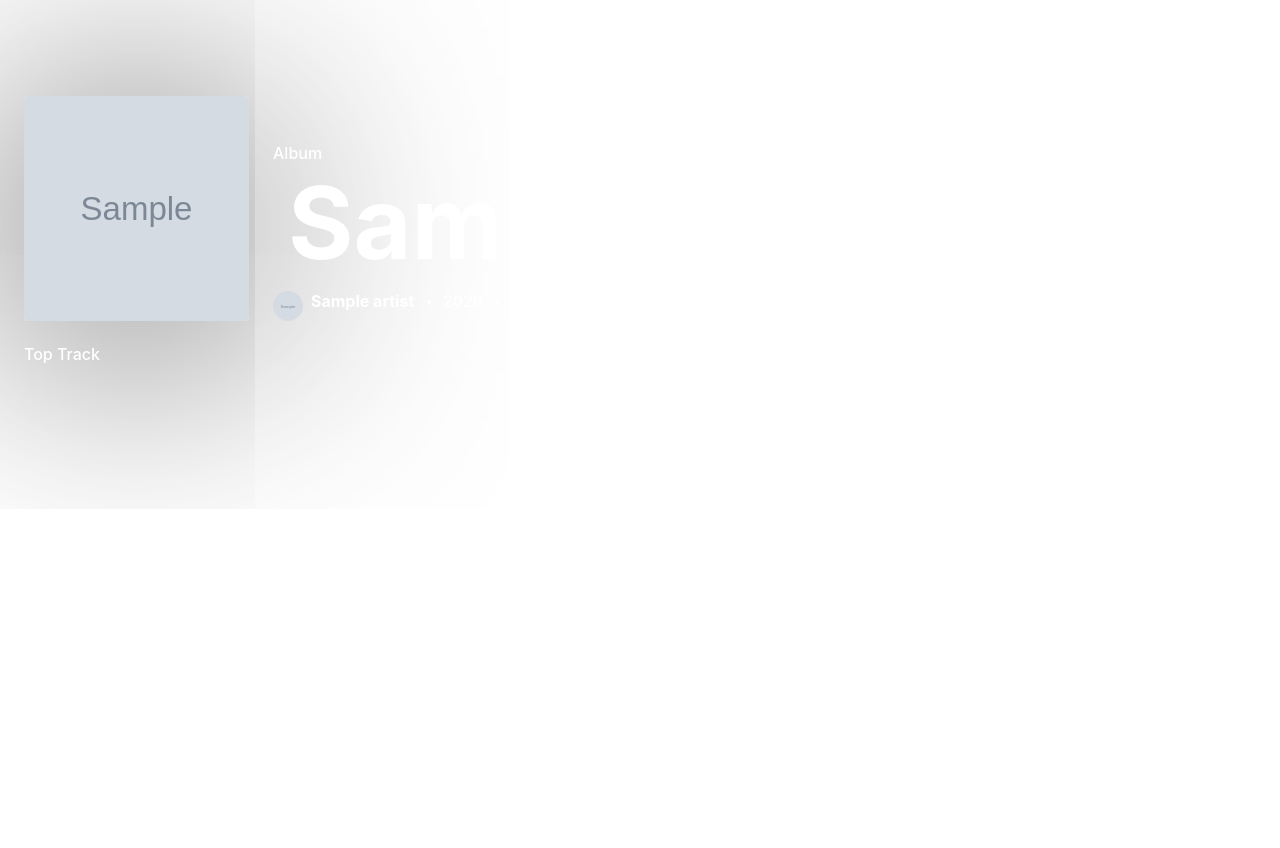
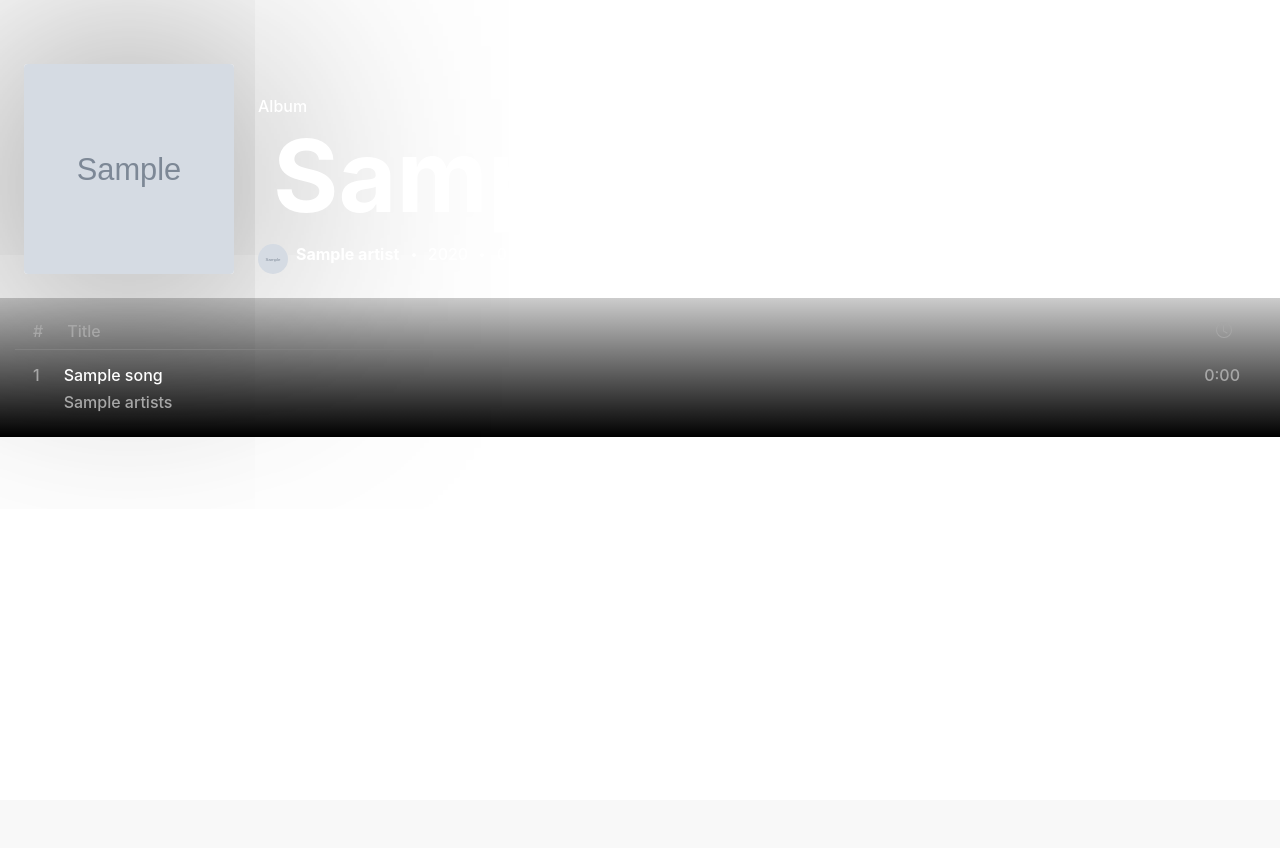
Before and after one commit to ashaps03/TicketMasterSite, a Django app: template templates/spotify.html in a window 1280 px wide. After the commit the page ends 437 px from the top, so only its background shows below. Run offline with Django 4.2, Linux system fonts and the light colour scheme; the template is opened without the code that fills it: most values are stand-ins (such as "Sample title", 1, 10 or a date in 2020); grey boxes marked "Sample" are stand-in pictures; some libraries are stand-ins or nearby versions.

Commit message:
add: Implemented a new row for album info and implement functions for displaying song track lengths

```diff
--- a/templates/spotify.html
+++ b/templates/spotify.html
@@ -13,7 +13,7 @@
         /* display: flex; */
         /* justify-content: center; */
         /* align-items: center; */
-         height: 100vh; */ /* Set the height of the body to full viewport height
+dis         height: auto; */ /* Set the height of the body to full viewport height
             margin: 0; /* Remove default margin */
             padding: 0;
 
@@ -57,16 +57,44 @@
         }
 
 
+        .hr-style {
+            width: calc(100% - 60px); /* Adjusted width */
+            border: none;
+            border-top: 1px solid;
+            margin-left: 30px;
+            margin-top: 0px;
+            border-color: gray;
+        }
+
+        .transparentOverlay {
+            background: linear-gradient(to bottom, rgba(0, 0, 0, 0.2), black);
+            height: auto;
+        }
+
+        .grayTextColor{
+            color: #a7a7a7;
+        }
+
+        .mr-2-5 {
+            margin-right: 2.5rem;
+        }
+
+        .rowHover:hover {
+            background-color: gray;
+        }
+
+
+
+
     </style>
 </head>
 {% for artist in data %}
 
 <body id="body" data-album-image="{{ artist.recent_album_image }}">
-    <div class="container ml-4 mt-5">
-        <div class="row align-items-start mt-5">
+    <div class="container ml-4 mt-3 mb-4">
+        <div class="row align-items-start mt-3">
             <div class="col-xs-6 text-left ">
-                <!-- Add shadow class to the image -->
-                <img src="{{ artist.recent_album_image }}" alt="album image" width="225" height="225" class="custom-shadow rounded mt-5">
+                <img src="{{ artist.recent_album_image }}" alt="album image" width="210" height="210" class="custom-shadow rounded mt-5">
             </div>
             <div class="col-xs-6 text-left mt-auto ml-4 ">
                 <h6 class="text-left text-white p-0 mb-0">Album</h6>
@@ -79,7 +107,7 @@
                             <path d="M8 9.5a1.5 1.5 0 1 0 0-3 1.5 1.5 0 0 0 0 3"/>
                         </svg>
                         {{ artist.recent_album_release_year }}  <!-- Album release year -->
-                        <svg xmlns="http://www.w3.org/2000/svg" width="20" height="20" fill="currentColor" class="bi bi-dot align-middle" viewBox="0 0 16 16">
+                        <svg xmlns="http://www.w3.org/2000/svg" width="20" height="20" fill="currentColor" class="bi bi-dot align-middle " viewBox="0 0 16 16">
                             <path d="M8 9.5a1.5 1.5 0 1 0 0-3 1.5 1.5 0 0 0 0 3"/>
                         </svg>
                         <span id="album-duration">{{ artist.recent_album_duration }}</span> <!-- Album total duration -->
@@ -87,12 +115,44 @@
                 </div>
             </div>
         </div>
-        <div class="row align-items-start">
-            <div class="col-xs-6 text-left mt-4">
-                <h6 class="text-left text-white p-0 mb-0">Top Track</h6>
-                <h1 class="text-white" >
-                </div>
     </div>
+
+    <div class="row transparentOverlay">
+        <div class="col-xs-12 text-left mt-4 ml-5 mb-0">
+            <h6 class="text-left  p-0 grayTextColor">#</h6>
+        </div>
+        <div class="col-xs-12 text-left mt-4 mb-0">
+            <h6 class="text-left  p-0 ml-4 grayTextColor">Title</h6>
+        </div>
+        <div class="col d-flex justify-content-end mt-4 mr-5 mb-0">
+            <svg xmlns="http://www.w3.org/2000/svg" width="16" height="16" fill="#a7a7a7" class="bi bi-clock text-center" viewBox="0 0 16 16">
+                <path d="M8 3.5a.5.5 0 0 0-1 0V9a.5.5 0 0 0 .252.434l3.5 2a.5.5 0 0 0 .496-.868L8 8.71z"/>
+                <path d="M8 16A8 8 0 1 0 8 0a8 8 0 0 0 0 16m7-8A7 7 0 1 1 1 8a7 7 0 0 1 14 0"/>
+            </svg>
+        </div>
+        <hr class="hr-style">
+
+
+
+        {% for song in artist.recent_album_songs %}
+        <div class="row ml-0 w-100 mb-3 ">
+            <div class="col-xs-12 text-left ml-5 mb-0">
+                <h6 class="text-left p-0 grayTextColor">{{ forloop.counter }}</h6> <!-- Track number -->
+            </div>
+            <div class="col-xs-12 text-left mb-0">
+                <h6 class="text-left p-0 ml-4 text-white grayTextColor">{{ song.name }}</h6> <!-- name of track -->
+                <h6 class="text-left p-0 ml-4  grayTextColor"> {% if song.explicit %}E{% endif %}  {{ song.artists }}</h6> <!-- name of track -->
+
+            </div>
+            <div class="col d-flex justify-content-end mr-2-5 text-center">
+                <h6 class="p-0 grayTextColor  song-duration">{{ song.duration }}</h6> <!-- Track length -->
+            </div>
+        </div>
+        {% endfor %}
+
+
+    </div>
+
 
     <script>
         var albumImage = "{{ artist.recent_album_image }}";
@@ -105,11 +165,35 @@
 
         // Convert album duration from milliseconds to minutes and seconds
         var albumDuration = document.getElementById('album-duration');
-        var totalSeconds = parseInt(albumDuration.innerHTML);
-        var totalMinutes = totalSeconds / 1000 / 60;
-        var displayMinutes = Math.floor(totalMinutes);
-        var displaySeconds = Math.floor((totalMinutes - displayMinutes) * 60);
-        albumDuration.innerHTML = displayMinutes + ' min ' + displaySeconds + ' sec';
+        var totalMilliseconds = parseInt(albumDuration.innerHTML);
+        var totalSeconds = totalMilliseconds / 1000;
+        var totalMinutes = totalSeconds / 60;
+
+        var displayHours = Math.floor(totalMinutes / 60);
+        var remainingMinutes = Math.floor(totalMinutes % 60);
+        var displaySeconds = Math.floor(totalSeconds % 60);
+
+        if (displayHours > 0) {
+            albumDuration.innerHTML = displayHours + ' hr ' + remainingMinutes + ' min';
+        } else {
+            albumDuration.innerHTML = remainingMinutes + ' min ' + displaySeconds + ' sec';   //fix this + clock to the right
+        }
+
+        const formatDuration = ms => {
+            const totalSeconds = Math.floor(ms / 1000);
+            const minutes = Math.floor(totalSeconds / 60);
+            const seconds = totalSeconds % 60;
+            return `${minutes}:${seconds < 10 ? "0" : ""}${seconds}`;
+        }
+
+        window.onload = () => {
+            document.querySelectorAll('.song-duration').forEach(el => {
+                el.innerHTML = formatDuration(parseInt(el.innerHTML));
+            });
+        }
+
+
+
 
 
         function rgbToBrightness(rgb) {
@@ -133,6 +217,11 @@
             if (element && albumData) {
                 var gradient = `linear-gradient(${albumData.lightColor}, ${albumData.darkColor})`;
                 element.style.background = gradient;
+
+                var hrElement = document.querySelector('.hr-style');
+        if (hrElement) {
+            hrElement.style.borderColor = albumData.lightColor;
+        }
             } else {
                 console.error(`Element with ID ${elementId} or album data not found.`);
             }
```
